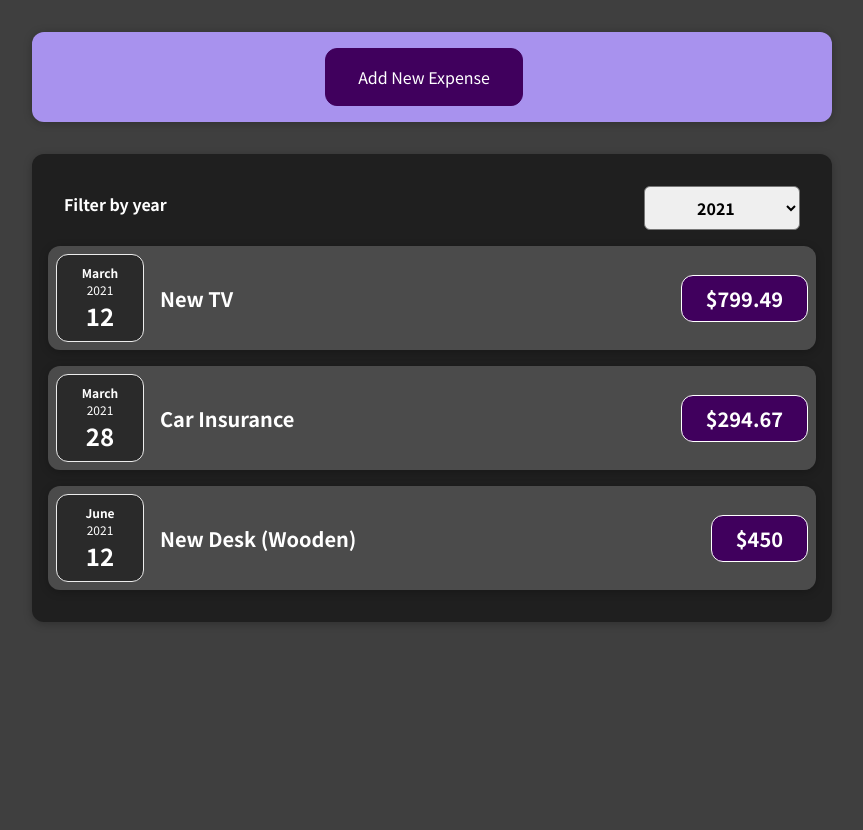
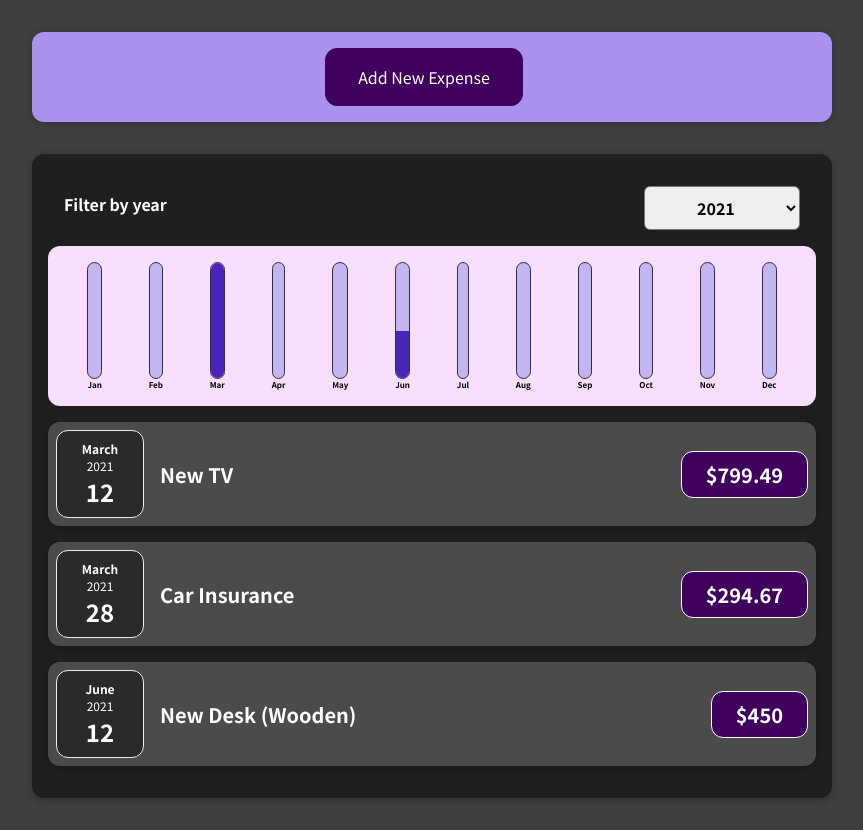
Before and after one commit to GrahamKirwan/React_Project01, a React (Create React App) app: page / in a window 1280 px wide. Shown: the whole page, without its empty margins (208-1071 px from the left). Before the commit the page ends 800 px from the top, so only its background shows below. Built offline with nearby package versions, Linux system fonts and the light colour scheme.

Commit message:
adding charts

```diff
--- /dev/null
+++ b/src/components/Chart/Chart.css
@@ -0,0 +1,9 @@
+.chart {
+    padding: 1rem;
+    border-radius: 12px;
+    background-color: #f8dfff;
+    text-align: center;
+    display: flex;
+    justify-content: space-around;
+    height: 10rem;
+  }
--- /dev/null
+++ b/src/components/Chart/Chart.js
@@ -0,0 +1,21 @@
+import React from 'react';
+import ChartBar from './ChartBar';
+import './Chart.css';
+
+const Chart = (props) => {
+
+    const dataPointValues = props.dataPoint.map(dataPoint => dataPoint.value);
+    const totalMax = Math.max(...dataPointValues);
+
+    return (
+        <div className="chart">
+            {props.dataPoint.map((dataPoint) => {
+                return(
+                    <ChartBar key={dataPoint.label} value={dataPoint.value} maxValue={totalMax} label={dataPoint.label}></ChartBar>
+                )
+            })}
+        </div>
+    )
+}
+
+export default Chart;
--- /dev/null
+++ b/src/components/Chart/ChartBar.css
@@ -0,0 +1,30 @@
+.chart-bar {
+    height: 100%;
+    display: flex;
+    flex-direction: column;
+    align-items: center;
+  }
+
+  .chart-bar__inner {
+    height: 100%;
+    width: 100%;
+    border: 1px solid #313131;
+    border-radius: 12px;
+    background-color: #c3b4f3;
+    overflow: hidden;
+    display: flex;
+    flex-direction: column;
+    justify-content: flex-end;
+  }
+
+  .chart-bar__fill {
+    background-color: #4826b9;
+    width: 100%;
+    transition: all 0.3s ease-out;
+  }
+
+  .chart-bar__label {
+    font-weight: bold;
+    font-size: 0.5rem;
+    text-align: center;
+  }
--- /dev/null
+++ b/src/components/Chart/ChartBar.js
@@ -0,0 +1,23 @@
+import React from 'react';
+
+import './ChartBar.css';
+
+const ChartBar = props => {
+
+    let barFillHeight = '0%';
+
+    if(props.maxValue > 0){
+        barFillHeight = Math.round((props.value / props.maxValue) * 100) + '%';
+    }
+
+    return (
+        <div className="chart-bar">
+            <div className="chart-bar__inner">
+                <div className="chart-bar__fill" style={{height: barFillHeight}}></div>
+            </div>
+            <div className="chart-bar__label">{props.label}</div>
+        </div>
+    )
+}
+
+export default ChartBar;
--- a/src/components/Expenses/Expenses.js
+++ b/src/components/Expenses/Expenses.js
@@ -1,6 +1,7 @@
 import React, { useState } from "react";
 
 import ExpenseFilter from "./ExpenseFilter";
+import ExpensesChart from './ExpensesChart';
 import Card from "../UI/Card";
 import "./Expenses.css";
 import ExpensesList from './ExpensesList';
@@ -25,6 +26,8 @@ function Expenses(props) {
         onYearChange={yearChangeDataHandler}
       ></ExpenseFilter>
 
+      <ExpensesChart expenses={filteredExpenses} />
+
         <ExpensesList filtered={filteredExpenses} />
       {/* {checkForResults} */}
 
--- /dev/null
+++ b/src/components/Expenses/ExpensesChart.js
@@ -0,0 +1,31 @@
+import React from 'react';
+import Chart from '../Chart/Chart';
+
+const ExpensesChart = (props) => {
+    const chartDataPoints = [
+        {label: 'Jan', value: 0},
+        {label: 'Feb', value: 0},
+        {label: 'Mar', value: 0},
+        {label: 'Apr', value: 0},
+        {label: 'May', value: 0},
+        {label: 'Jun', value: 0},
+        {label: 'Jul', value: 0},
+        {label: 'Aug', value: 0},
+        {label: 'Sep', value: 0},
+        {label: 'Oct', value: 0},
+        {label: 'Nov', value: 0},
+        {label: 'Dec', value: 0},
+    ]
+
+    // Review this piece of code
+    for(const expense of props.expenses){
+        const expenseMonth = expense.date.getMonth();
+        chartDataPoints[expenseMonth].value += expense.amount;
+    }
+
+    return (
+        <Chart dataPoint={chartDataPoints}></Chart>
+    )
+}
+
+export default ExpensesChart;
--- a/src/components/NewExpense/ExpenseForm.js
+++ b/src/components/NewExpense/ExpenseForm.js
@@ -22,7 +22,7 @@ function ExpenseForm(props) {
 
         const expenseData = {
             title: enteredTitle,
-            amount: enteredAmount,
+            amount: +enteredAmount,
             date: new Date(enteredDate)
         };
         setEnteredTitle('');
```
Also changed, not shown: 1 other file (tests, documents, lock files or other folders).
